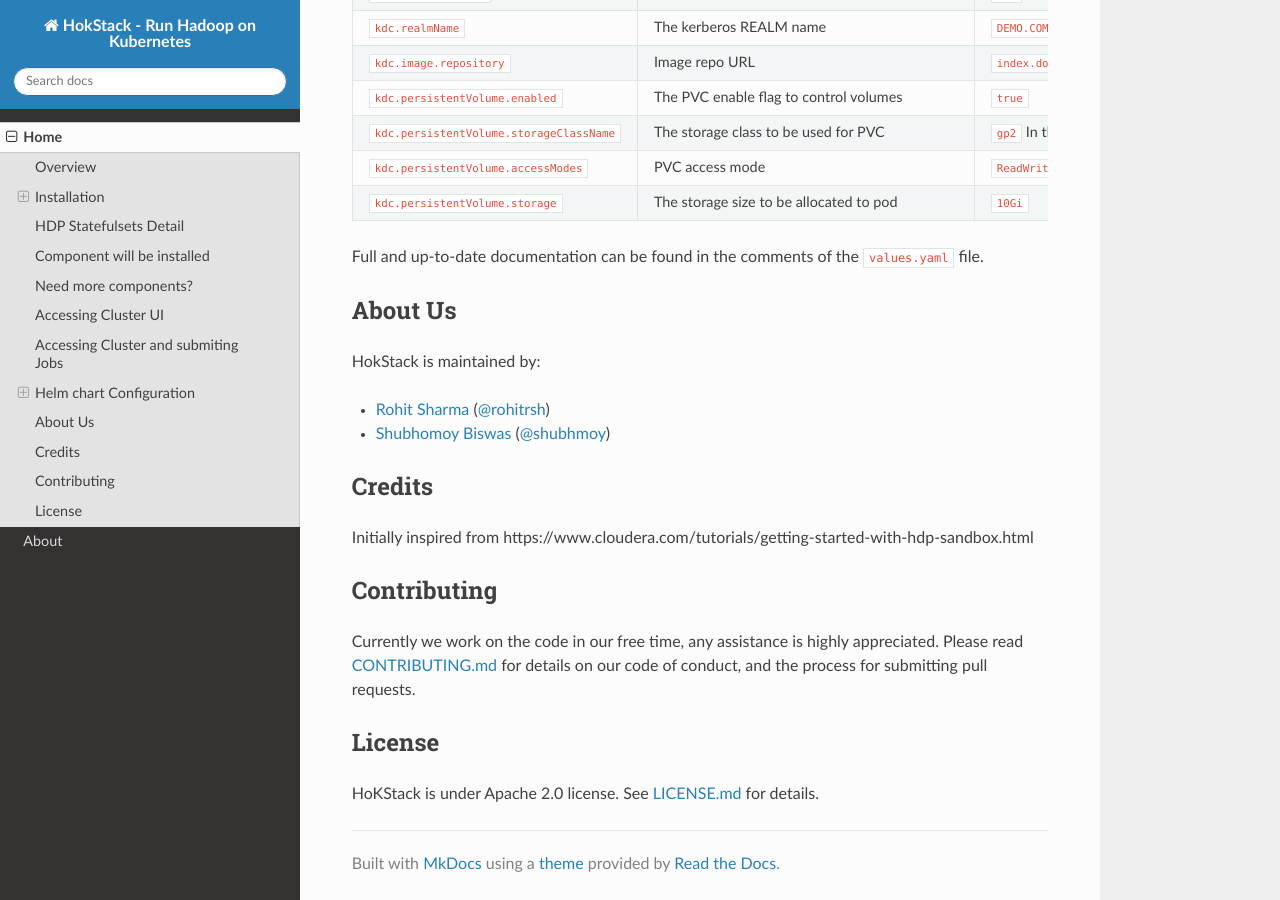
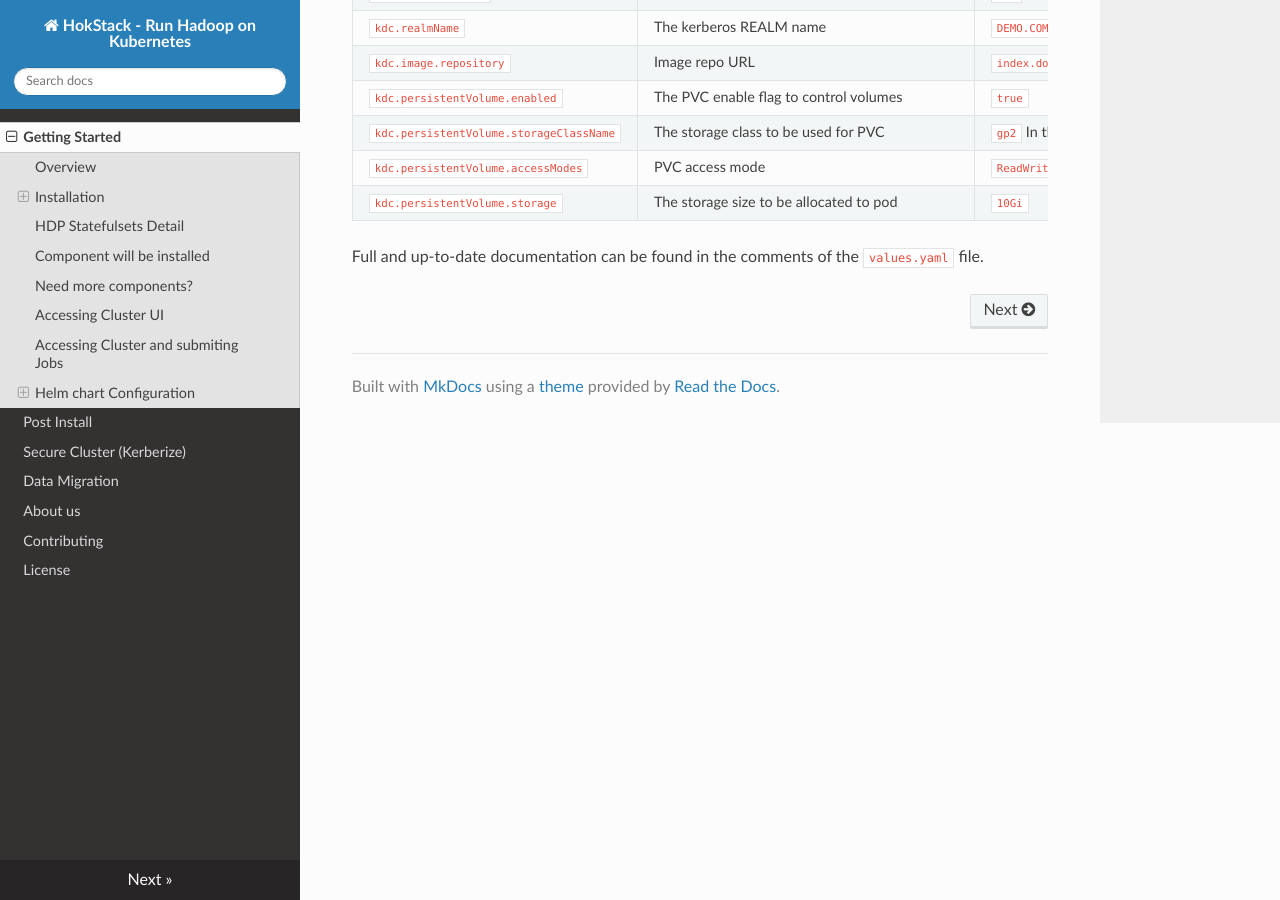
Before and after one commit to hokstack/hok-docs, an MkDocs documentation site: the page built from docs/index.md, in a window 1280 px wide and 900 px high, scrolled down 8464 px. Built offline with MkDocs 1.6.1, drawn with Linux system fonts in a browser that asks for light colours; nearby versions of some CDN libraries.

Commit message:
Added more documents

```diff
--- a/docs/index.md
+++ b/docs/index.md
@@ -1,7 +1,7 @@
 # HokStack - Hadoop On Kubernetes
 
 <p align="center">
-  <img width="700" height="300" src="images/cover.png">
+  <img width="700" height="300" src="/images/cover.png">
 </p>
 
 
@@ -12,7 +12,7 @@ HoK is Hadoop on Kubernetes, It helps you to deploy Hadoop stack on Kubernetes
 Kubernetes is now proven technology to deploy and distribute modules quickly and efficiently. Many cloud vendors are now offering Hadoop as a service. Companies are moving towards the model where they want to provision an instance of service on the fly and use it for analytics. Usually, it takes weeks to provision a production-ready Hadoop cluster. This platform is container-native platform serves as the Backbone for all other analytical services. This provides the user to spawn Hadoop cluster using the self-serve portal, which helps them to onboard the team quickly and efficiently so their developers can start using the cluster as soon as they join the team
 
 <p align="center">
-  <img width="600" height="500" src="images/hok-overview.svg">
+  <img width="600" height="500" src="/images/hok-overview.svg">
 </p>
 
 ## Installation
@@ -94,7 +94,7 @@ By default it will install following statefulsets.
  * metacontroller
 
  <p align="left">
-  <img width="600" height="300" src="images/hok-deployed.gif">
+  <img width="600" height="300" src="/images/hok-deployed.gif">
 </p>
 
 ## Component will be installed
@@ -110,7 +110,7 @@ By default it will install following statefulsets.
  * Spark2
 
  <p align="left">
-  <img width="700" height="400" src="images/hok-ambari-dash.gif">
+  <img width="700" height="400" src="/images/hok-ambari-dash.gif">
 </p>
 
 ## Need more components?
@@ -128,7 +128,7 @@ $ kubectl get svc dante-proxy
 Enter this port and Node IP address to the web-browser in proxy section, preferably `Firefox` as nowadays Chrome manages my orgnisations.
 
  <p align="left">
-  <img width="300" height="300" src="images/sock5-settings.png">
+  <img width="300" height="300" src="/images/sock5-settings.png">
 </p>
 
 ## Accessing Cluster and submiting Jobs
@@ -245,25 +245,3 @@ Global values
 | `kdc.persistentVolume.storage`                    | The storage size to be allocated to pod               | `10Gi`                                |
 
 Full and up-to-date documentation can be found in the comments of the `values.yaml` file.
-
-
-
-## About Us
-
-HokStack is maintained by:
-
-* [Rohit Sharma](https://www.linkedin.com/in/rohitrsh/) ([@rohitrsh](https://twitter.com/rohitrsh))
-* [Shubhomoy Biswas](https://www.linkedin.com/in/shubhomoybiswas//) ([@shubhmoy](https://twitter.com/))
-
-## Credits
-
-Initially inspired from https://www.cloudera.com/tutorials/getting-started-with-hdp-sandbox.html
-
-## Contributing
-
-Currently we work on the code in our free time, any assistance is highly appreciated. Please read [CONTRIBUTING.md](CONTRIBUTING.md) for details on our code of conduct, and the process for submitting pull requests.
-
-
-## License
-
-HoKStack is under Apache 2.0 license. See [LICENSE.md](LICENSE.md) for details.
--- a/mkdocs.yml
+++ b/mkdocs.yml
@@ -1,5 +1,12 @@
 site_name: HokStack - Run Hadoop on Kubernetes
 theme: readthedocs
+site_url: https://docs.hokstack.io
+site_author: Rohit Sharma
 nav:
-    - Home: index.md
-    - About: about.md
+    - Getting Started: index.md
+    - Post Install: post-install.md
+    - Secure Cluster (Kerberize): secure.md
+    - Data Migration: migration.md
+    - About us: about.md
+    - Contributing: contributing.md
+    - License: license.md
```
Also changed, not shown: docs/about.md (added, +19 -0 lines), docs/migration.md (added, +1 -0 lines), docs/post-install.md (added, +9 -0 lines), docs/secure.md (added, +11 -0 lines), docs/images/img/favicon.ico (added), 2 other files.
